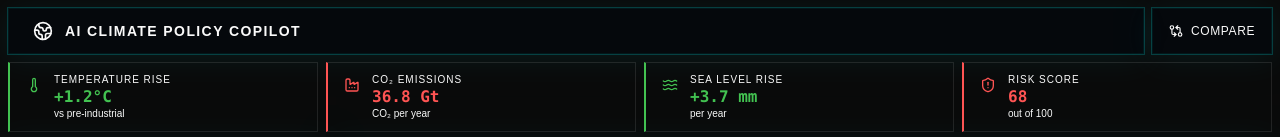
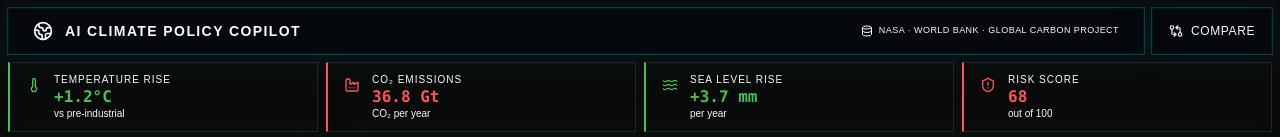
Before and after one commit to Nucleon2/EcoSim-GenAI-hackathon, a React (Vite) app in the folder client/: page / in a window 1280 px wide. Shown: the top 137 px of the page. Built offline with nearby package versions, Linux system fonts and the light colour scheme; no server answers.

Commit message:
feat: add data sources badge to top bar for credibility
Shows "NASA · World Bank · Global Carbon Project" in the header bar
on desktop viewports, adding scientific credibility to the simulation.
Hidden on mobile to save space.

```diff
--- a/client/src/components/top-bar.tsx
+++ b/client/src/components/top-bar.tsx
@@ -1,14 +1,20 @@
-import { Globe2 } from "lucide-react"
+import { Globe2, Database } from "lucide-react"
 
 export function TopBar() {
   return (
-    <header className="glass-panel glow-ring flex items-center px-6 py-3">
+    <header className="glass-panel glow-ring flex items-center justify-between px-6 py-3">
       <div className="flex items-center gap-3">
         <Globe2 className="size-5 text-[--color-mission-glow]" />
         <h1 className="text-sm font-semibold tracking-widest uppercase text-[--color-mission-glow]">
           AI Climate Policy Copilot
         </h1>
       </div>
+      <div className="hidden md:flex items-center gap-1.5 text-[--color-mission-muted]">
+        <Database className="size-3" />
+        <span className="text-[9px] tracking-wider uppercase">
+          NASA &middot; World Bank &middot; Global Carbon Project
+        </span>
+      </div>
     </header>
   )
 }
```
